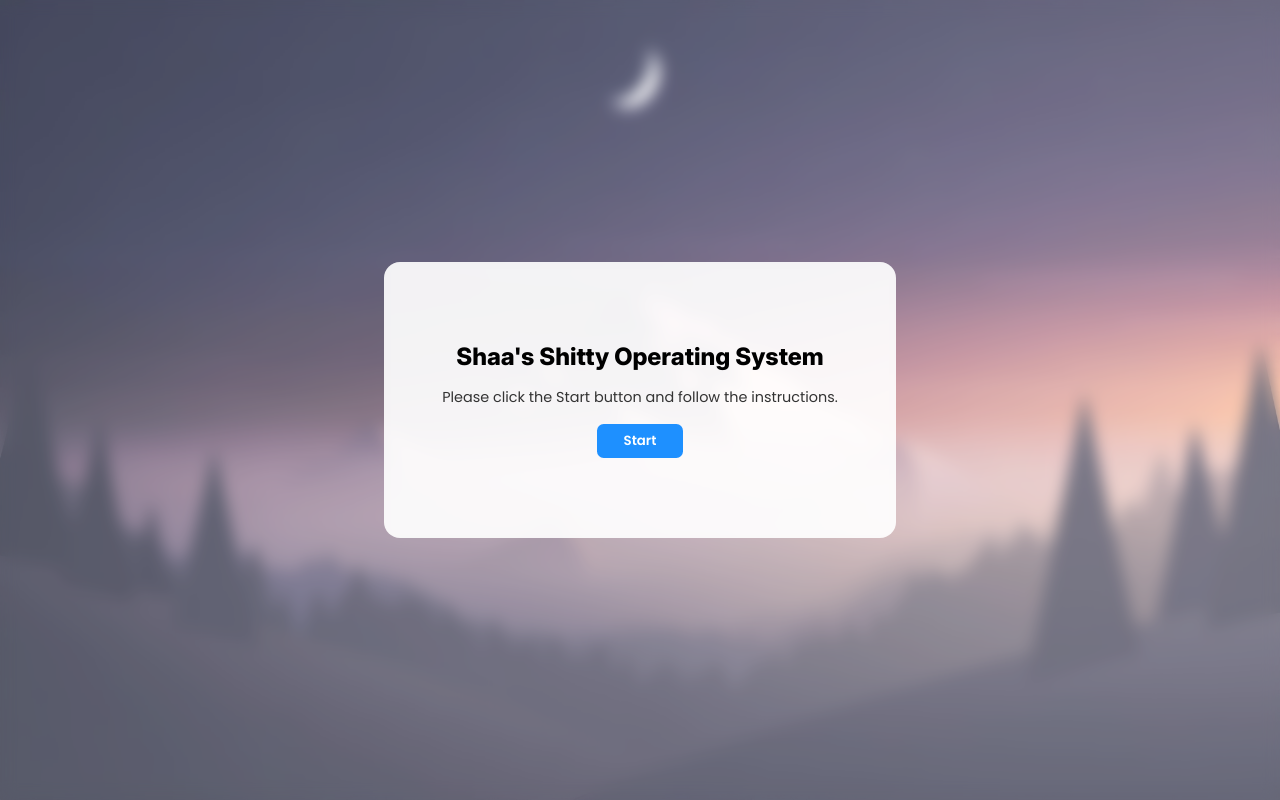
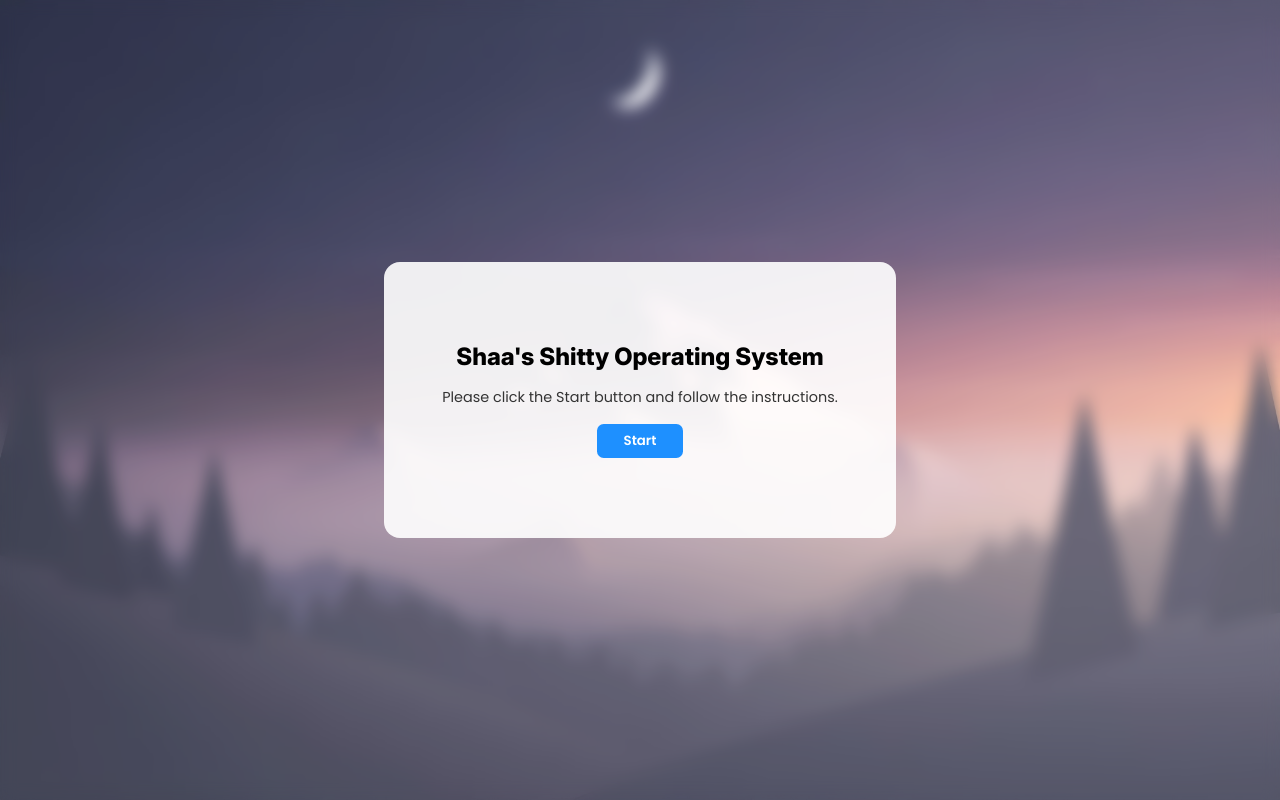
Before and after one commit to shaa403/ssos, a website: page screen/setup/index.html in a window 1280 px wide. Drawn offline with Linux system fonts and the light colour scheme.

Commit message:
0 -> nil

```diff
--- a/screen/setup/index.css
+++ b/screen/setup/index.css
@@ -51,7 +51,7 @@
   display: flex;
   align-items: center;
   justify-content: center;
-  background-color: rgba(255,255,255,0.2);
+  background-color: rgba(255,255,255,0.1);
   backdrop-filter: blur(0.5em);
 }
 .prompt-container {
```
